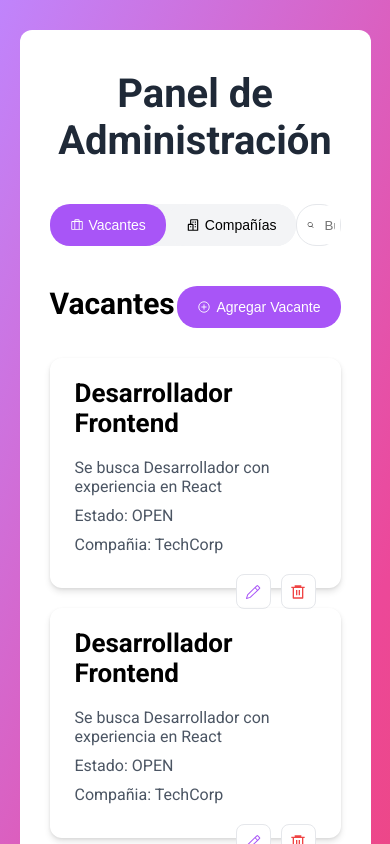
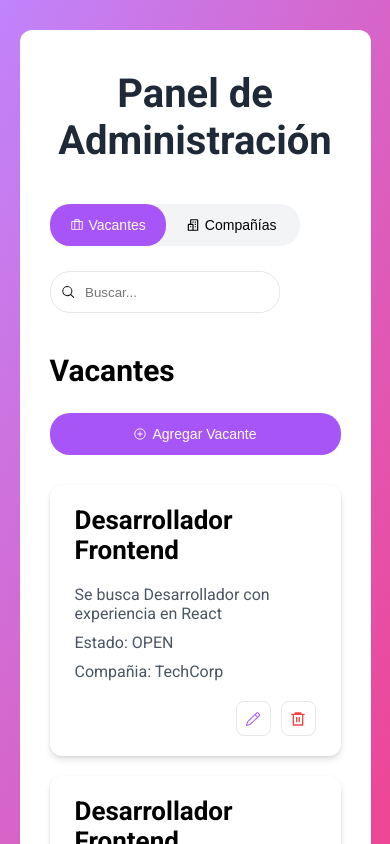
Before and after one commit to pruiz5514/jobs-system, a Next.js app: page / in a window 390 px wide. Shown: the top 844 px of the page. Built offline with nearby package versions, Linux system fonts and the light colour scheme.

Commit message:
mobile view is added

```diff
--- a/src/app/components/atoms/Button/Button.scss
+++ b/src/app/components/atoms/Button/Button.scss
@@ -3,6 +3,7 @@
 .button{
     height: $boton-altura;
     display: flex;
+    width: auto;
     justify-content: center;
     align-items: center;
     border: none;
--- a/src/app/components/atoms/PanelContainer/PanelContainer.scss
+++ b/src/app/components/atoms/PanelContainer/PanelContainer.scss
@@ -10,4 +10,9 @@
     display: flex;
     flex-direction: column;
     gap: 30px;
+
+    .pagination-container{
+        margin-top: auto;
+    }
+
 }
--- a/src/app/components/molecules/OptionsButtons/OptionsButtons.scss
+++ b/src/app/components/molecules/OptionsButtons/OptionsButtons.scss
@@ -2,6 +2,7 @@
 
 .options_buttons-container{
     display: inline-flex;
+    max-width: 250px;
     background-color: $bg-gris-claro-inact;
     border-radius: $border-radius-button;
 }
--- a/src/app/components/molecules/PaginationContainer/PaginationContainer.tsx
+++ b/src/app/components/molecules/PaginationContainer/PaginationContainer.tsx
@@ -1,6 +1,8 @@
 import './PaginationContainer.scss'
 import Button from '../../atoms/Button/Button'
 import { IoChevronBackSharp, IoChevronForwardSharp } from 'react-icons/io5'
+
+
 
 const PaginationContainer = () => {
   return (
--- a/src/app/components/organisms/Card/Card.scss
+++ b/src/app/components/organisms/Card/Card.scss
@@ -1,8 +1,10 @@
 @import '/src/app/globals.scss';
 
 .card-container{
-    width: 490px;
-    height: 230px;
+    width: 100%;
+    max-width: 490px;
+    min-width: 250px;
+    min-height: 230px;
     border-radius: $border-radius-container;
     box-shadow: $box-shadow;
     padding: 20px 25px;
--- a/src/app/components/organisms/CardsContainer/CardsContainer.scss
+++ b/src/app/components/organisms/CardsContainer/CardsContainer.scss
@@ -4,7 +4,14 @@
     width: 100%;
     display: flex;
     flex-wrap: wrap;
-    justify-content: space-between;
+    justify-content: center;
     gap: 20px;
 
 }
+
+@media (min-width: 1200px){
+    .cards-container{
+        justify-content: space-between;
+    }
+
+}
--- a/src/app/components/organisms/NavBar/NavBar.scss
+++ b/src/app/components/organisms/NavBar/NavBar.scss
@@ -3,5 +3,16 @@
 .nav{
     width: 100%;
     display: flex;
-    justify-content: space-between;
+    flex-direction: column;
+    gap: 25px;
+
 }
+
+@media (min-width: 650px){
+    .nav{
+        display: flex;
+        flex-direction: row;
+        justify-content: space-between;
+    }
+
+}
--- a/src/app/components/organisms/ViewSection/ViewSection.scss
+++ b/src/app/components/organisms/ViewSection/ViewSection.scss
@@ -3,5 +3,15 @@
 .view_section-container{
     width: 100%;
     display: flex;
-    justify-content: space-between;
+    flex-direction: column;
+    gap: 25px;
 }
+
+@media (min-width: 500px){
+    .view_section-container{
+        display: flex;
+        flex-direction: row;
+        justify-content: space-between;
+    }
+
+}
--- a/src/app/components/template/PageTemplate/PageTemplate.tsx
+++ b/src/app/components/template/PageTemplate/PageTemplate.tsx
@@ -24,8 +24,6 @@ const PageTemplate: React.FC<PageTemplateProps> = () => {
                 <Card/>
             </CardsContainer>
             <PaginationContainer/>
-
-
         </PanelContainer>
     </main>
   )
```
